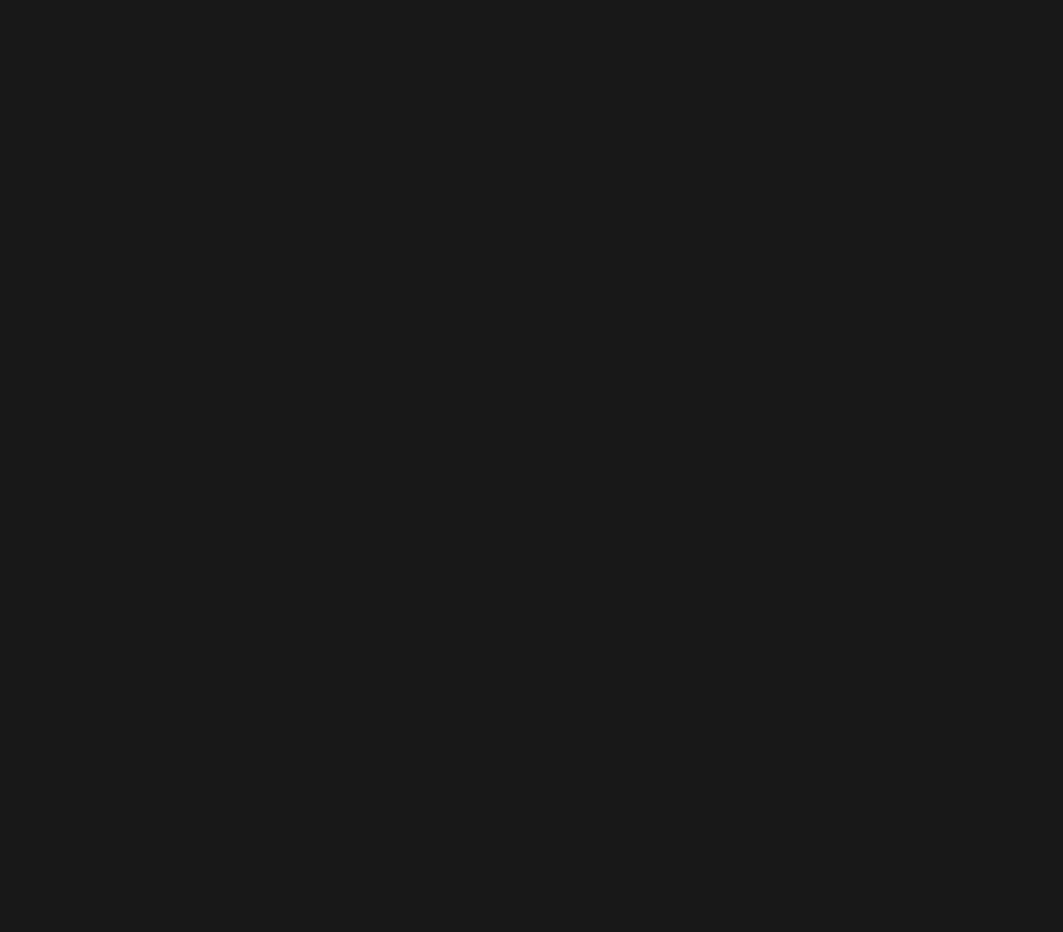
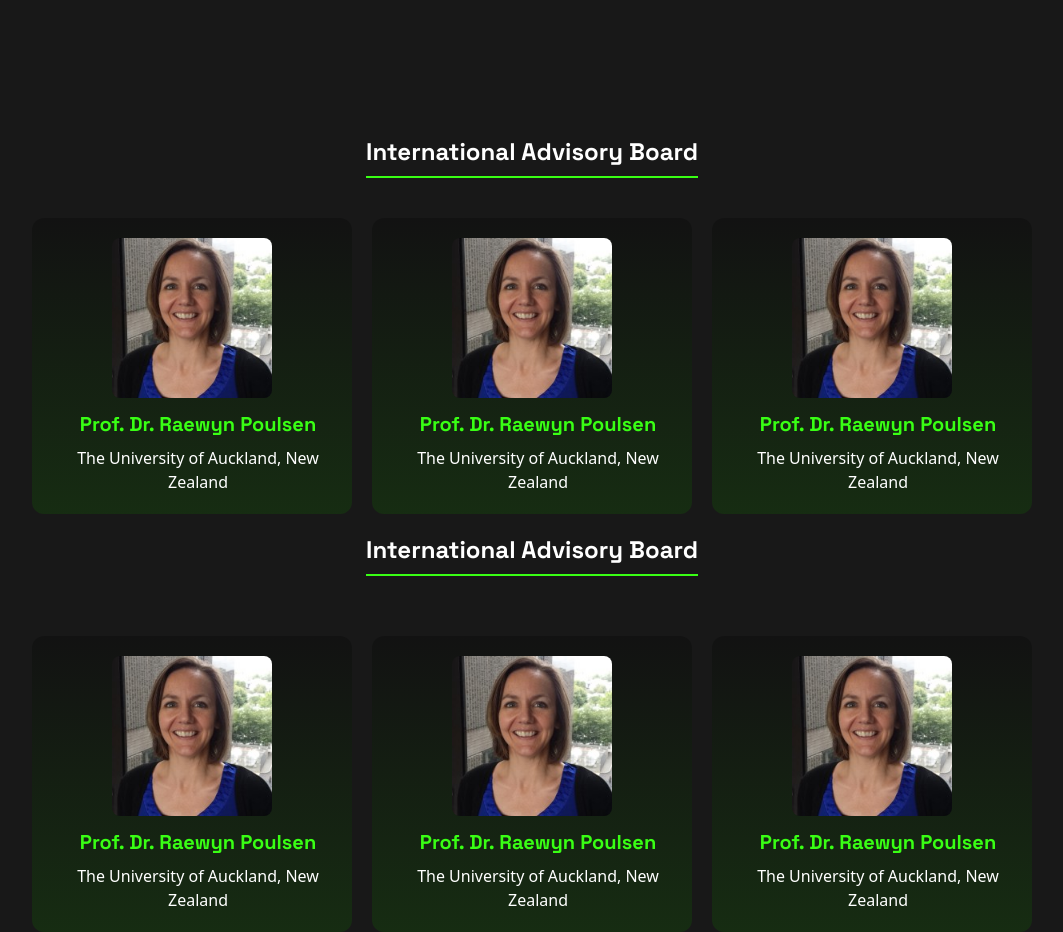
Before and after one commit to projeksainsdata/icssf-frontend, a React (Vite) app: page /committee in a window 1280 px wide. Before the commit this address had no page. Shown: the part 180-1112 px from the top of the page, without its empty margins (108-1171 px from the left). Before the commit the page ends 800 px from the top, so only its background shows below. Built offline with nearby package versions, Linux system fonts and the light colour scheme.

Commit message:
add: Committee pages

```diff
--- a/src/App.jsx
+++ b/src/App.jsx
@@ -2,6 +2,7 @@
 import Home from './pages/Home';
 import './App.css'
 import FaqPage from './pages/FaqPage';
+import Committee from './pages/Committee';
 
 const App = () => {
 
@@ -11,6 +12,7 @@
         <Routes>
           <Route index element={<Home/>}/>
           <Route path='/faq' element={<FaqPage/>}/>
+          <Route path='/committee' element={<Committee/>}/>
         </Routes>
       </Router>
     </>
--- a/src/components/navbar/Navbar.jsx
+++ b/src/components/navbar/Navbar.jsx
@@ -35,6 +35,7 @@
           <Link to="/" className={`nav-link ${isSticky ? 'text-white' : 'text-white'}`}>Home</Link>
           <Link to="/program" className={`nav-link ${isSticky ? 'text-white' : 'text-white'}`}>Program</Link>
           <Link to="/author" className={`nav-link ${isSticky ? 'text-white' : 'text-white'}`}>Author</Link>
+          <Link to="/committee" className={`nav-link ${isSticky ? 'text-white' : 'text-white'}`}>Committee</Link>
           <Link to="/faq" className={`nav-link ${isSticky ? 'text-white' : 'text-white'}`}>FAQ</Link>
         </div>
         <div className="hidden md:flex space-x-4 font-spaceGrotesk font-bold">
--- /dev/null
+++ b/src/pages/Committee.jsx
@@ -0,0 +1,70 @@
+import React from "react";
+import Navbar from "../components/navbar/Navbar";
+import key1 from "./../assets/images/georg.jpg";
+import key2 from "./../assets/images/shengban.png";
+import key3 from "./../assets/images/raewyn.png";
+const Committee = () => {
+    return (
+    <>
+    <Navbar/>
+        <div className="flex flex-col items-center justify-between mx-10">
+        <div className='text-center text-white font-spaceGrotesk text-3xl font-bold h-[25vh]'>
+            <h1><span className="text-colorGreen">ICSSF</span> Committee</h1>
+        </div>
+
+        <h1 className="pb-2 text-2xl text-white font-bold font-spaceGrotesk border-b-2 border-b-colorGreen">International Advisory Board</h1>
+        <div className="mt-10 grid grid-cols-1 md:grid-cols-3 gap-5 md:gap-5 md:px-[100px] px-6">
+            <div className="bg-gradient-to-b from-[#121212] to-[#39FF14] to-[900%] p-5 rounded-xl flex flex-col items-center">
+                <img src={key3} className="w-40 h-40 object-cover rounded-lg mb-3" />
+                <div className="flex flex-col ml-3">
+                    <p className="text-xl text-colorGreen font-bold text-center font-spaceGrotesk">Prof. Dr. Raewyn Poulsen</p>
+                    <p className="text-white text-base mt-2 text-center">The University of Auckland, New Zealand</p>
+                </div>
+            </div>
+            <div className="bg-gradient-to-b from-[#121212] to-[#39FF14] to-[900%] p-5 rounded-xl flex flex-col items-center">
+                <img src={key3} className="w-40 h-40 object-cover rounded-lg mb-3" />
+                <div className="flex flex-col ml-3">
+                    <p className="text-xl text-colorGreen font-bold text-center font-spaceGrotesk">Prof. Dr. Raewyn Poulsen</p>
+                    <p className="text-white text-base mt-2 text-center">The University of Auckland, New Zealand</p>
+                </div>
+            </div>
+            <div className="bg-gradient-to-b from-[#121212] to-[#39FF14] to-[900%] p-5 rounded-xl flex flex-col items-center">
+                <img src={key3} className="w-40 h-40 object-cover rounded-lg mb-3" />
+                <div className="flex flex-col ml-3">
+                    <p className="text-xl text-colorGreen font-bold text-center font-spaceGrotesk">Prof. Dr. Raewyn Poulsen</p>
+                    <p className="text-white text-base mt-2 text-center">The University of Auckland, New Zealand</p>
+                </div>
+            </div>
+        </div>
+
+
+        <h1 className="my-5 pb-2 text-2xl text-white font-bold font-spaceGrotesk border-b-2 border-b-colorGreen">International Advisory Board</h1>
+        <div className="mt-10 grid grid-cols-1 md:grid-cols-3 gap-5 md:gap-5 md:px-[100px] px-6">
+            <div className="bg-gradient-to-b from-[#121212] to-[#39FF14] to-[900%] p-5 rounded-xl flex flex-col items-center">
+                <img src={key3} className="w-40 h-40 object-cover rounded-lg mb-3" />
+                <div className="flex flex-col ml-3">
+                    <p className="text-xl text-colorGreen font-bold text-center font-spaceGrotesk">Prof. Dr. Raewyn Poulsen</p>
+                    <p className="text-white text-base mt-2 text-center">The University of Auckland, New Zealand</p>
+                </div>
+            </div>
+            <div className="bg-gradient-to-b from-[#121212] to-[#39FF14] to-[900%] p-5 rounded-xl flex flex-col items-center">
+                <img src={key3} className="w-40 h-40 object-cover rounded-lg mb-3" />
+                <div className="flex flex-col ml-3">
+                    <p className="text-xl text-colorGreen font-bold text-center font-spaceGrotesk">Prof. Dr. Raewyn Poulsen</p>
+                    <p className="text-white text-base mt-2 text-center">The University of Auckland, New Zealand</p>
+                </div>
+            </div>
+            <div className="bg-gradient-to-b from-[#121212] to-[#39FF14] to-[900%] p-5 rounded-xl flex flex-col items-center">
+                <img src={key3} className="w-40 h-40 object-cover rounded-lg mb-3" />
+                <div className="flex flex-col ml-3">
+                    <p className="text-xl text-colorGreen font-bold text-center font-spaceGrotesk">Prof. Dr. Raewyn Poulsen</p>
+                    <p className="text-white text-base mt-2 text-center">The University of Auckland, New Zealand</p>
+                </div>
+            </div>
+        </div>
+        </div>
+    </>
+    )
+}
+
+export default Committee
```
